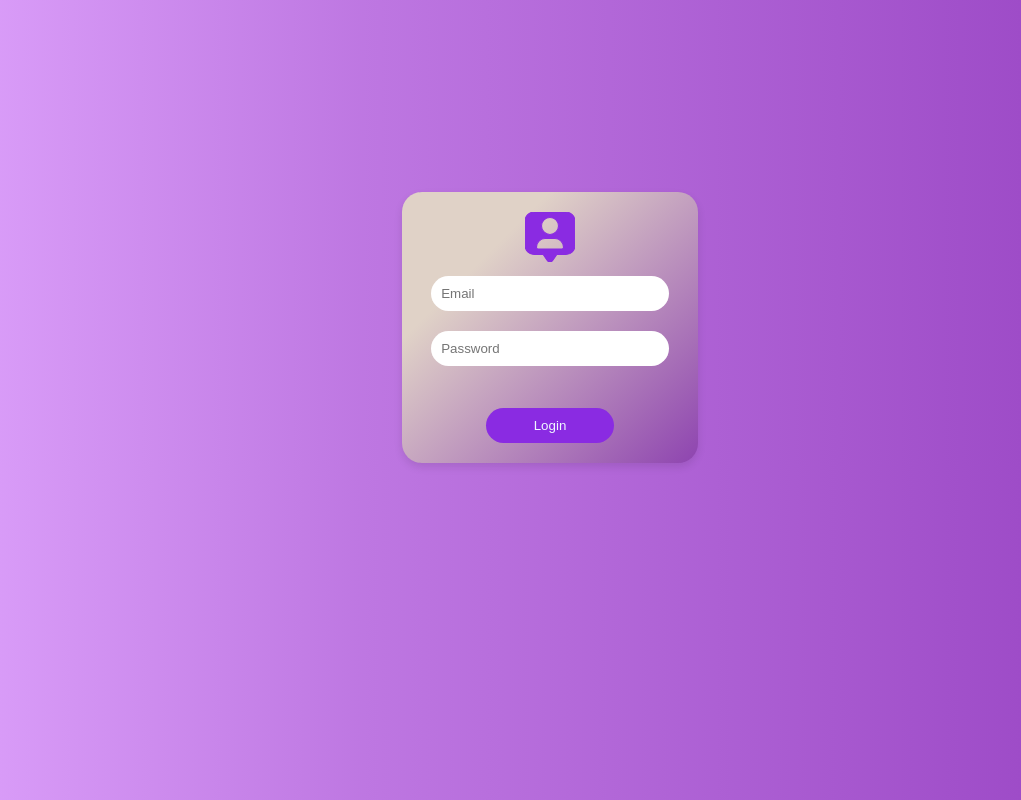
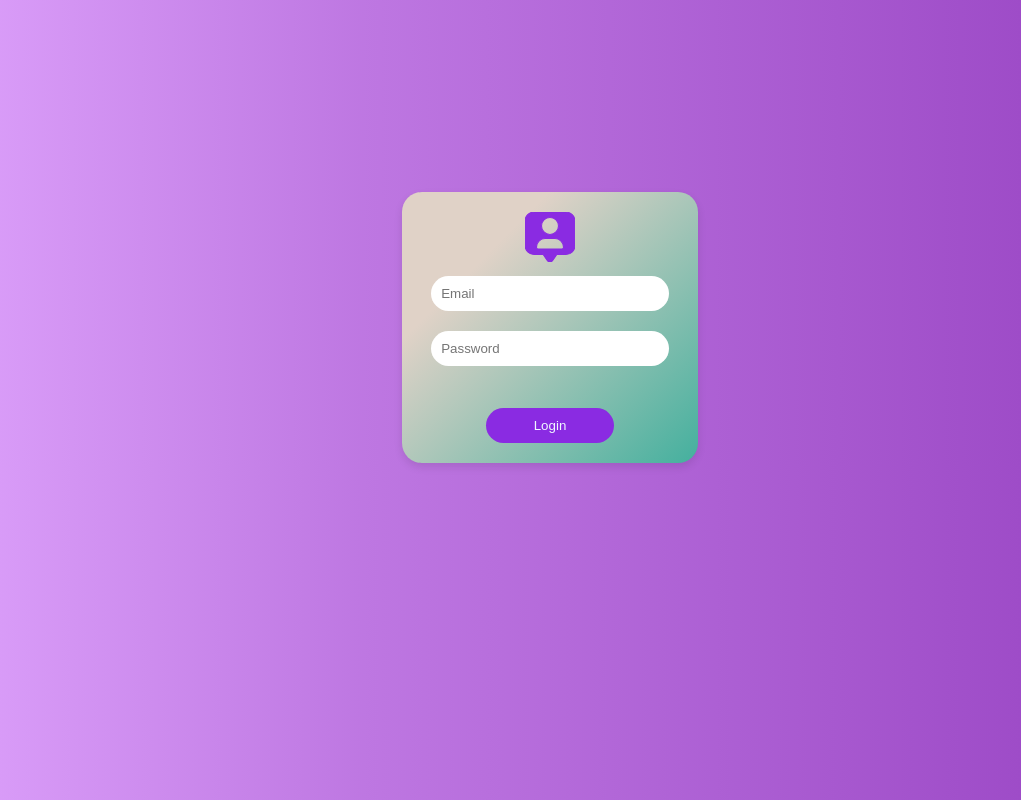
Before and after one commit to gopinathayyavu/agasthyadevelopers, a plain HTML site: page login.html in a window 1280 px wide. Shown: the whole page, without its empty margins (90-1111 px from the left). Drawn offline with Linux system fonts and the light colour scheme.

Commit message:
color-login

```diff
--- a/login.html
+++ b/login.html
@@ -26,7 +26,7 @@
             padding: 20px;
             border-radius: 20px;
             background-color: #44b09e;
-            background-image: linear-gradient(315deg, #8e44b0 0%, #e0d2c7 74%);
+            background-image: linear-gradient(315deg, #44b09e 0%, #e0d2c7 74%);
             box-shadow: 0 4px 8px rgba(0, 0, 0, 0.1);
             margin-top: 15%;
         }
```
